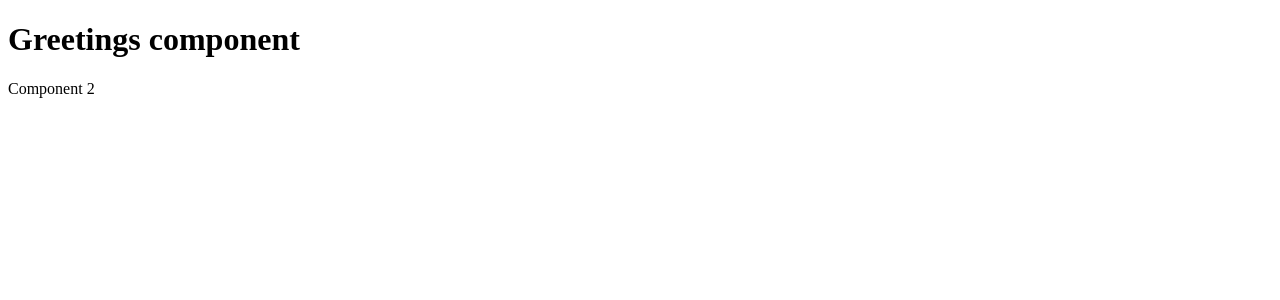
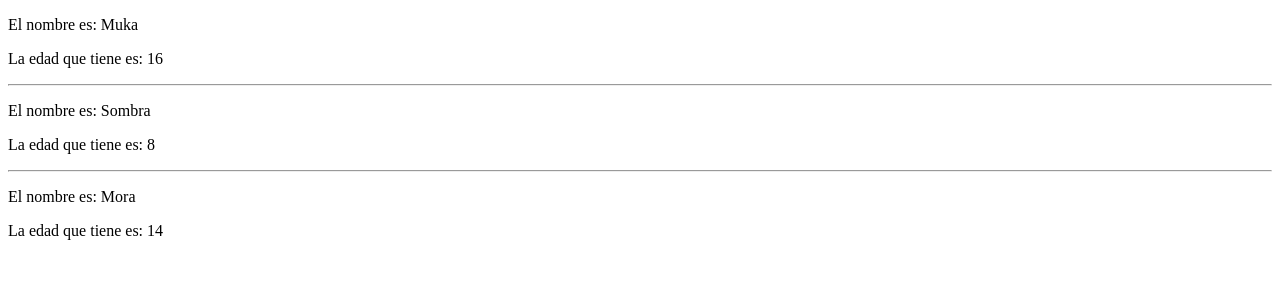
Before and after one commit to LuciaMezquida/curso-vue-firebase, a Vue app in the folder 2-components/: page / in a window 1280 px wide. Shown: the top 300 px of the page. Built offline with nearby package versions, Linux system fonts and the light colour scheme.

Commit message:
Pass props to child component

```diff
--- a/2-components/src/App.vue
+++ b/2-components/src/App.vue
@@ -1,19 +1,20 @@
 <template>
   <div >
-      <Greetings />
-      <Component2 />
+    <Person name='Muka' age='16'/>
+    <hr>
+    <Person name='Sombra' age='8'/>
+    <hr>
+    <Person name='Mora' age='14'/>
   </div>
 </template>
 
 <script>
-import Greetings from './components/Greetings'
-import Component2 from './components/Component2'
+import Person from './components/Person'
 
 export default {
   name: 'App',
   components: {
-    Greetings,
-    Component2
+    Person
   }
 }
 </script>
--- a/2-components/src/components/Component2.vue
+++ /dev/null
@@ -1,17 +0,0 @@
-<template>
-  <div>
-    <p>Component 2
-
-    </p>
-  </div>
-</template>
-
-<script>
-  export default {
-    name:'Component2'
-  }
-</script>
-
-<style lang="scss" scoped>
-
-</style>
--- a/2-components/src/components/Greetings.vue
+++ /dev/null
@@ -1,15 +0,0 @@
-<template>
-  <div>
-    <h1>Greetings component</h1>
-  </div>
-</template>
-
-<script>
-  export default {
-    name: 'Greetings'
-  }
-</script>
-
-<style lang="scss" scoped>
-
-</style>
--- /dev/null
+++ b/2-components/src/components/Person.vue
@@ -0,0 +1,17 @@
+<template>
+  <div>
+    <p>El nombre es: {{name}}</p>
+    <p>La edad que tiene es: {{age}}</p>
+  </div>
+</template>
+
+<script>
+  export default {
+    name: 'Person',
+    props: ['name', 'age']
+  }
+</script>
+
+<style lang="scss" scoped>
+
+</style>
```
